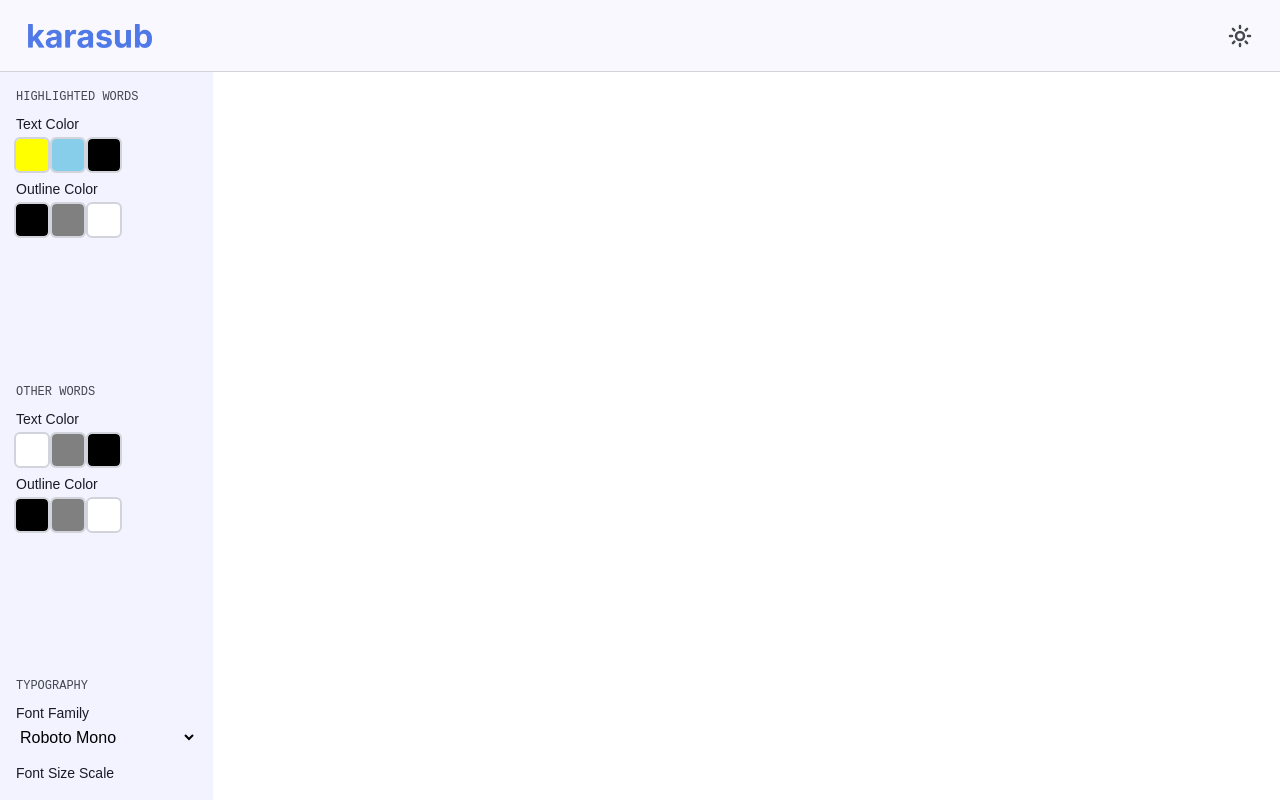
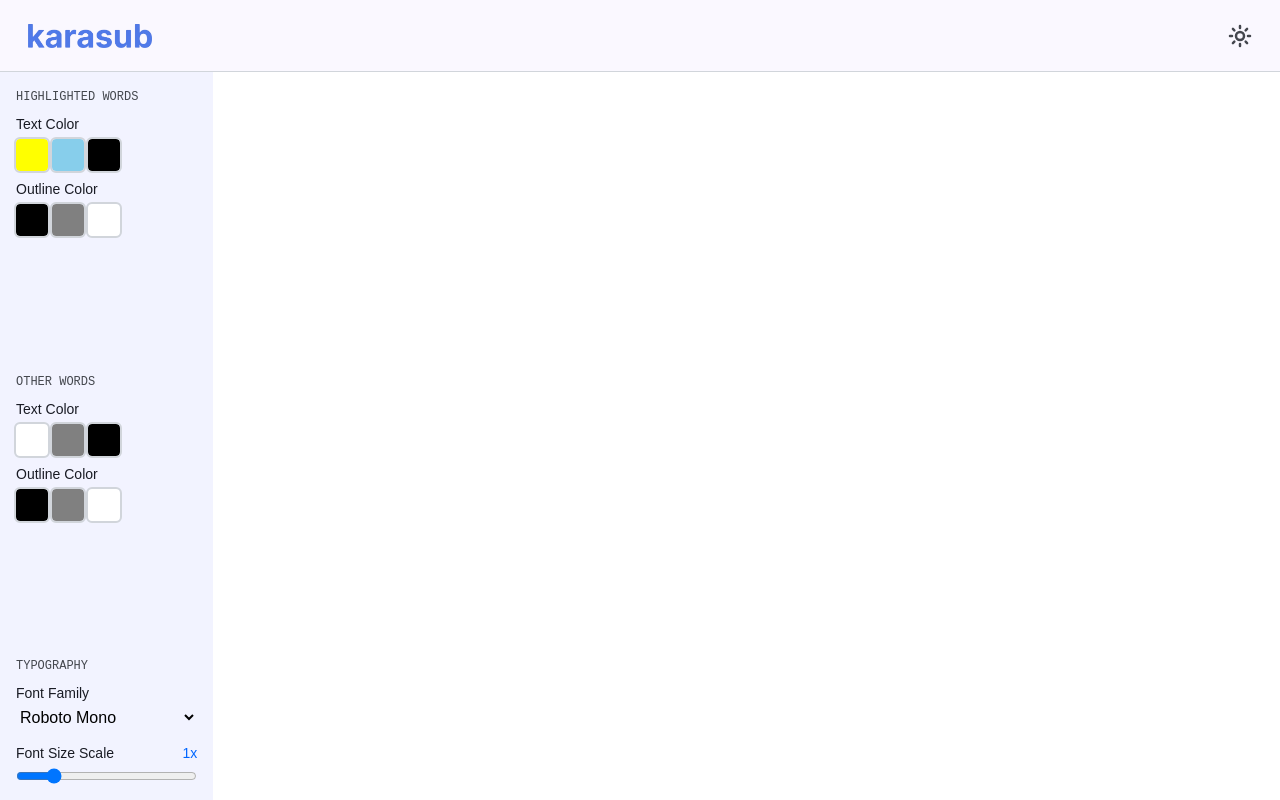
Before and after one commit to nvn0x33/karasub-web, a React (Vite) app in the folder client/: page / in a window 1280 px wide. Built offline with nearby package versions, Linux system fonts and the light colour scheme.

Commit message:
feat: add font size scaler component

```diff
--- /dev/null
+++ b/client/src/components/FontSizeScaler.tsx
@@ -0,0 +1,34 @@
+import { useState } from "react";
+
+// font = min(width, height) * 0.06 * Scale;
+const MAX: number = 5.0;
+const MIN: number = 0.1;
+
+export default function FontSizeScaler({ setConfig }) {
+    const [value, setValue] = useState<number>(1.0);
+
+    return (
+        <div className="flex flex-col gap-1">
+            <div className="flex justify-between">
+                <h6 className="text-size-desc text-headline">
+                    Font Size Scale
+                </h6>
+                <span className="text-primary text-size-desc text-right">
+                    {value}x
+                </span>
+            </div>
+            <div className="flex flex-col">
+                <input
+                    type="range"
+                    min={MIN}
+                    max={MAX}
+                    step={0.1}
+                    value={value}
+                    onChange={(e) => {
+                        setValue(Number(e.currentTarget.value));
+                    }}
+                />
+            </div>
+        </div>
+    );
+}
--- a/client/src/pages/SubtitleConfig.tsx
+++ b/client/src/pages/SubtitleConfig.tsx
@@ -3,6 +3,7 @@ import { useState } from "react";
 import { ConfigUI } from "../skeletons/ConfigUI";
 import type { subtitleConfig } from "../types/subtitleConfig";
 import FontFamily from "../components/FontFamily";
+import FontSizeScaler from "../components/FontSizeScaler";
 // import { useEffect } from "react";
 
 export default function SubtitleConfig() {
@@ -48,11 +49,7 @@ export default function SubtitleConfig() {
                     </h5>
                     <div className="flex flex-col gap-4">
                         <FontFamily setConfig={setConfig} />
-                        <div className="flex flex-col gap-1">
-                            <h6 className="text-size-desc text-headline">
-                                Font Size Scale
-                            </h6>
-                        </div>
+                        <FontSizeScaler setConfig={setConfig} />
                     </div>
                 </div>
             </div>
```
